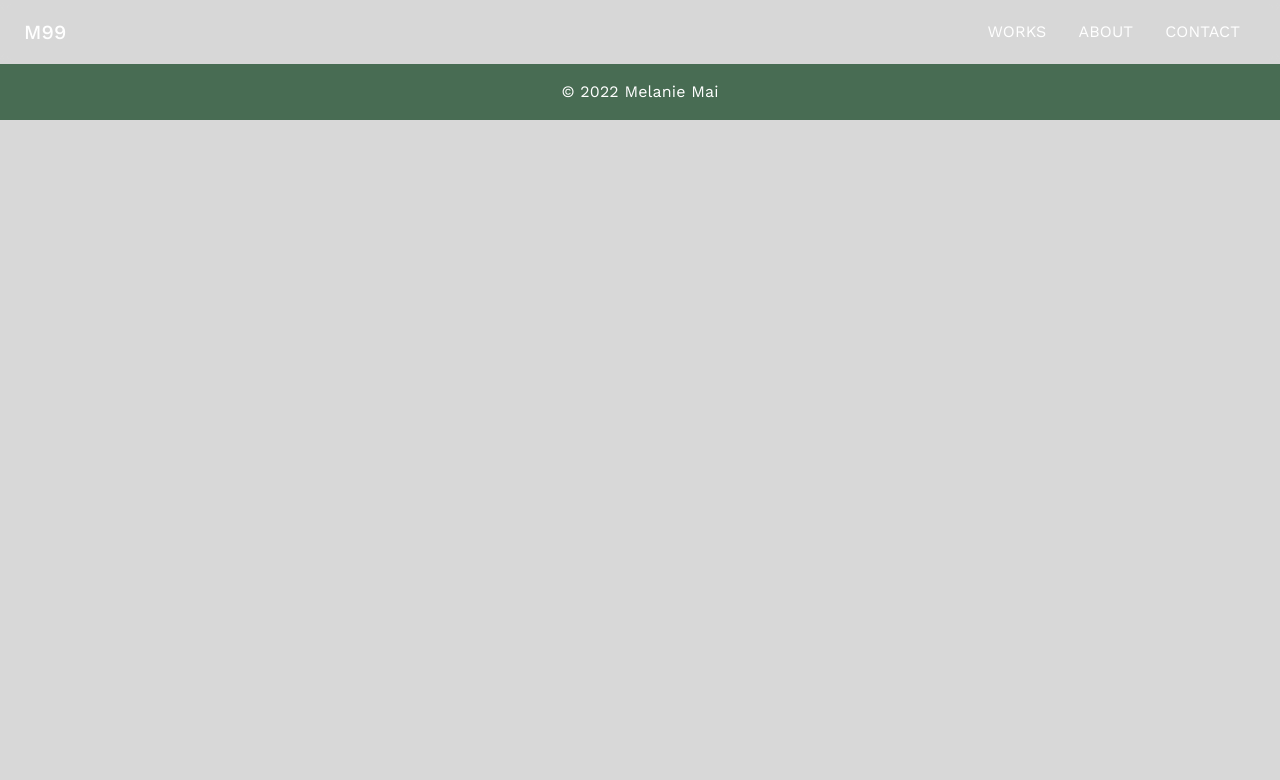
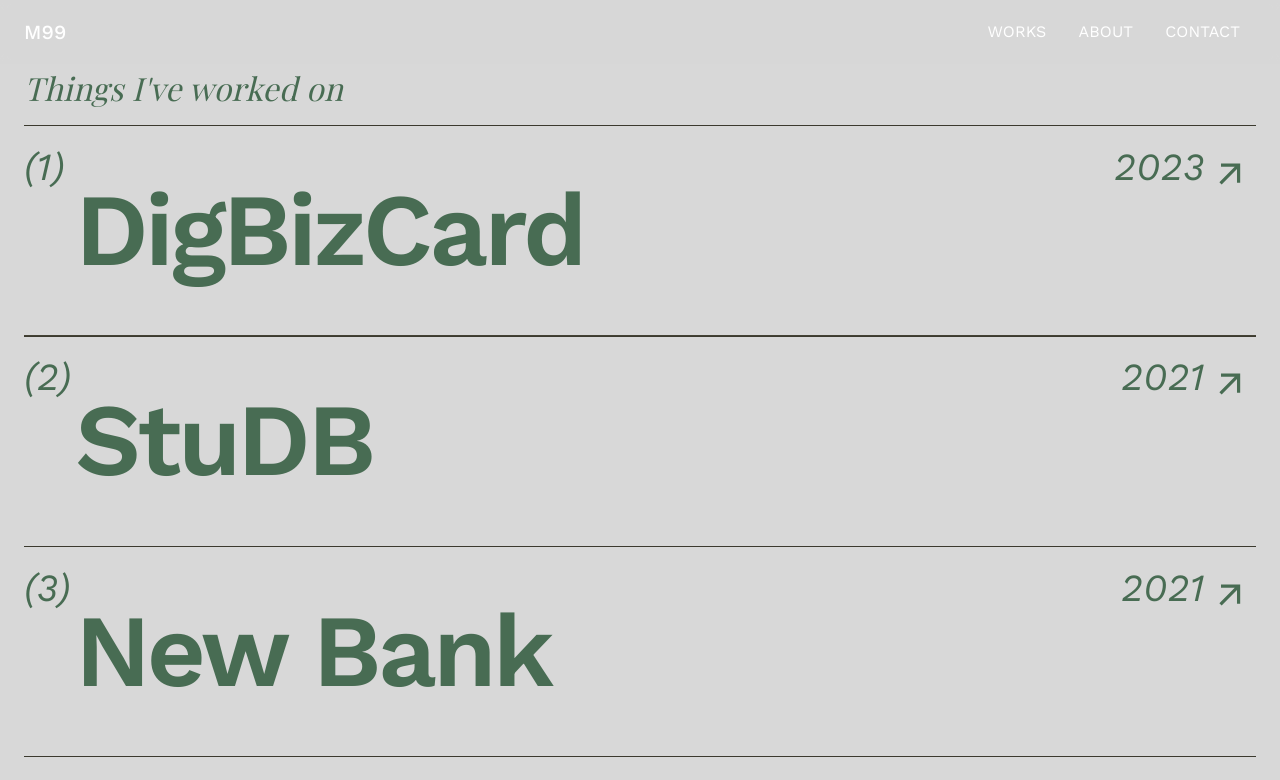
Before and after one commit to melaniemai/melaniemai.github.io, a React (Create React App) app: page / in a window 1280 px wide. Shown: the top 780 px of the page. Built offline with nearby package versions, Linux system fonts and the light colour scheme; a web font is replaced by a local one.

Commit message:
update route

```diff
--- a/src/AppRouter.js
+++ b/src/AppRouter.js
@@ -10,8 +10,8 @@ function AppRouter() {
   return (
     <HashRouter>
       <Routes>
-        <Route path="/#" exact element={<Work />} />
-        <Route path="/#/about" exact element={<About />} />
+        <Route path="/" exact element={<Work />} />
+        <Route path="/about" exact element={<About />} />
       </Routes>
     </HashRouter>
   );
```
